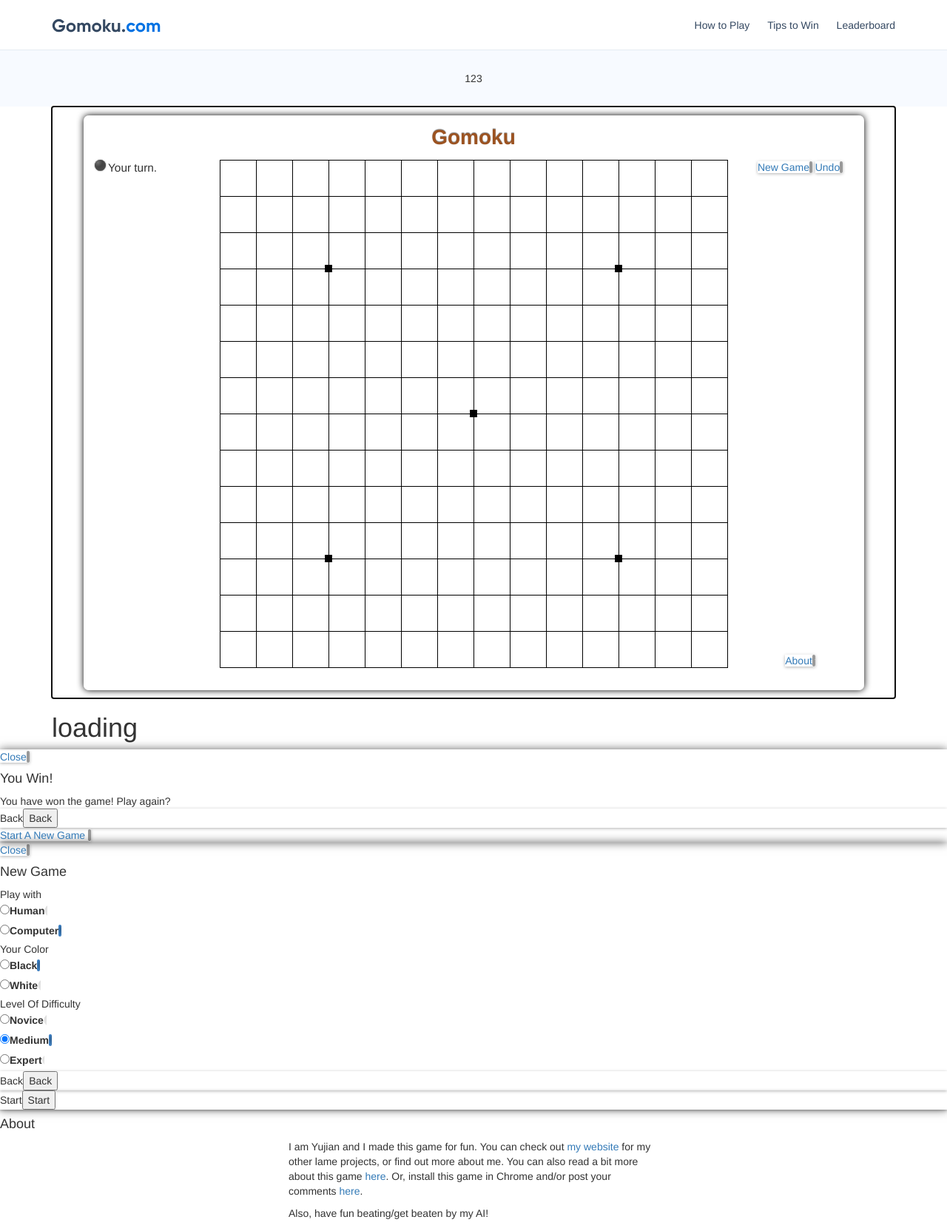
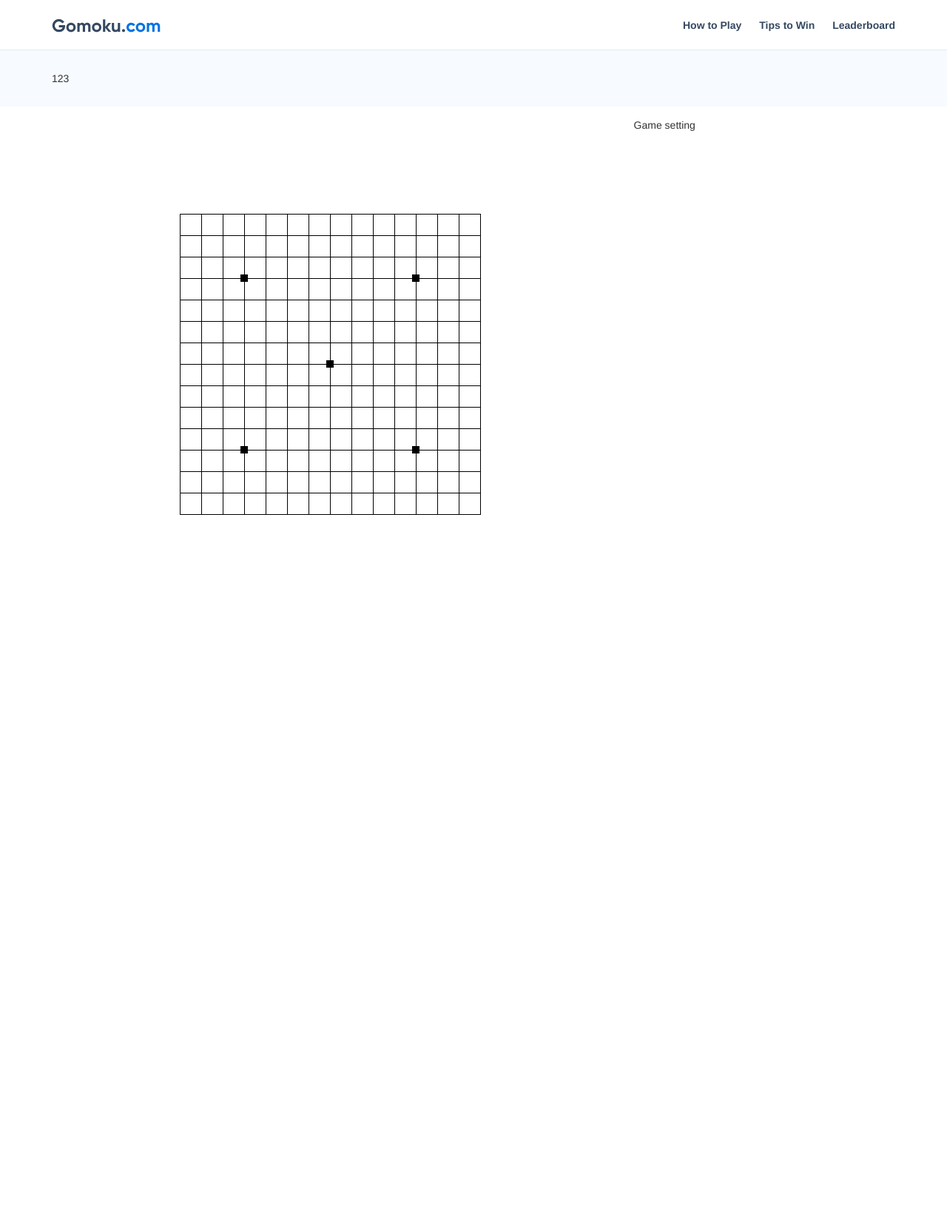
Before and after one commit to Axe-LLC/gomoku.com, a PHP site: page / in a window 1280 px wide. Shown: the whole page at 74% size. After the commit the page ends 696 px from the top, so only its background shows below. Run offline with PHP 8.4, Linux system fonts and the light colour scheme.

Commit message:
layout : step 1

```diff
--- a/index.html
+++ b/index.html
@@ -14,7 +14,7 @@
 
 	<title>Gomoku</title>
 
-	<!-- <link rel="stylesheet" href="style/jquery.mobile-1.2.0.min.css" /> -->
+	<link rel="stylesheet" href="style/jquery.mobile-1.2.0.min.css" />
 	<script src="js/jquery-1.8.2.min.js"></script>
 	<script src="js/jquery.mobile-1.2.0.min.js"></script>
 
@@ -36,7 +36,7 @@
 <div class='fullscreen-wrapper' id='sad-outer'>
 	<img src='images/sad.png' class='sad-face screen-center'>
 </div> -->
-
+<div data-role="page">
 	<!-- Header section -->
 	<div class="header">
 		<div class="container">
@@ -62,11 +62,11 @@
 	</div>
 	<!-- Control section end -->
 
-<div class="container">
-	<div data-role='page' id='game-page' class='no-background'>
-		<div data-role='content' class='center no-padding'>
+	<div class="container game-wrapper" data-role="content">
+		<div id='game-page' class='no-background'>
+			<div class='center no-padding'>
 				<div id='game-region'>
-				<header class='game-ult'>Gomoku</header>
+					<!-- <header class='game-ult'>Gomoku</header>
 					<div id='game-info' class='game-ult ui-bar ui-bar-e'>
 						<span class='go black'></span>
 						<span class='cont'>Your turn.</span>
@@ -77,7 +77,7 @@
 					</div>
 					<div id='other-but-group' class='game-ult'>
 						<a href='#help-page' id='help-button' data-icon="star" data-role='button'>About</a>
-				</div>
+					</div> -->
 					<div class='go-board' data-enhance=false>
 
 					</div>
@@ -89,8 +89,10 @@
 				</div>
 			</div>
 		</div>
+		<div id="game-setting">Game setting</div>
 	</div>
-<div id='game-won' data-theme='e' data-role='dialog'>
+</div>
+<!-- <div id='game-won' data-theme='e' data-role='dialog'>
 	<div data-role='header'>
 		<h4>You Win!</h4>
 	</div>
@@ -159,6 +161,6 @@
 		<p>I am Yujian and I made this game for fun. You can check out <a href='http://yjyao.com'>my website</a> for my other lame projects, or find out more about me. You can also read a bit more about this game <a href="http://yjyao.com/2012/06/gomoku-in-html5.html">here</a>. Or, install this game in Chrome and/or post your comments <a href="https://chrome.google.com/webstore/detail/ngbpiahelilpgbnonpjfaoegaigopepa">here</a>.</p>
 		<p>Also, have fun beating/get beaten by my AI!</p>
 	</div>
-</div>
+</div> -->
 </body>
 </html>
--- a/js/layout.js
+++ b/js/layout.js
@@ -10,8 +10,16 @@ function adjustSizeGen(){
         otherButs = $('#other-but-group');
 
     return function(){
-        var avaih = window.innerHeight,
-            avaiw = window.innerWidth,
+        // var avaih = window.innerHeight,
+        //     avaiw = window.innerWidth,
+        //     h = Math.max(avaih - 7, avaih * 0.98),
+        //     w = Math.max(avaiw - 7, avaih * 0.98),
+        //     vspace = Math.min(h - 150, w),
+        //     hspace = Math.min(w - 320, h - 40),
+        //     hsize;
+
+        var avaih = $('#game-page').height(),
+            avaiw = $('#game-page').width(),
             h = Math.max(avaih - 7, avaih * 0.98),
             w = Math.max(avaiw - 7, avaih * 0.98),
             vspace = Math.min(h - 150, w),
--- a/style/style.css
+++ b/style/style.css
@@ -262,9 +262,6 @@ table.board {
 	position: absolute;
 	padding: 24px;
 	border-radius: 7px;
-
-	-webkit-box-shadow: inset 0 0 3px white, 0 0 10px black;
-	box-shadow: inset 0 0 3px white, 0 0 10px black;
 	left: 50%;
 	top: 50%;
 }
@@ -440,8 +437,8 @@ table.board {
 	display: flex;
 	justify-content: space-between;
 }
-.header .container::before,
-.header .container::after {
+.container::before,
+.container::after {
 	display: none;
 }
 .header .container .logo {
@@ -481,3 +478,21 @@ table.board {
 	display: flex;
 	justify-content: space-between;
 }
+
+/* game */
+.game-wrapper {
+	display: flex;
+	justify-content: space-between;
+}
+.game-wrapper #game-page {
+	width: 66%;
+	min-height: 616px;
+}
+.game-wrapper #game-setting {
+	width: 31%;
+}
+.ui-body-c, .ui-overlay-c {
+	background: none;
+	text-shadow: unset;
+	border: none;
+}
```
Lines whose indentation alone changed are shown as unchanged.
